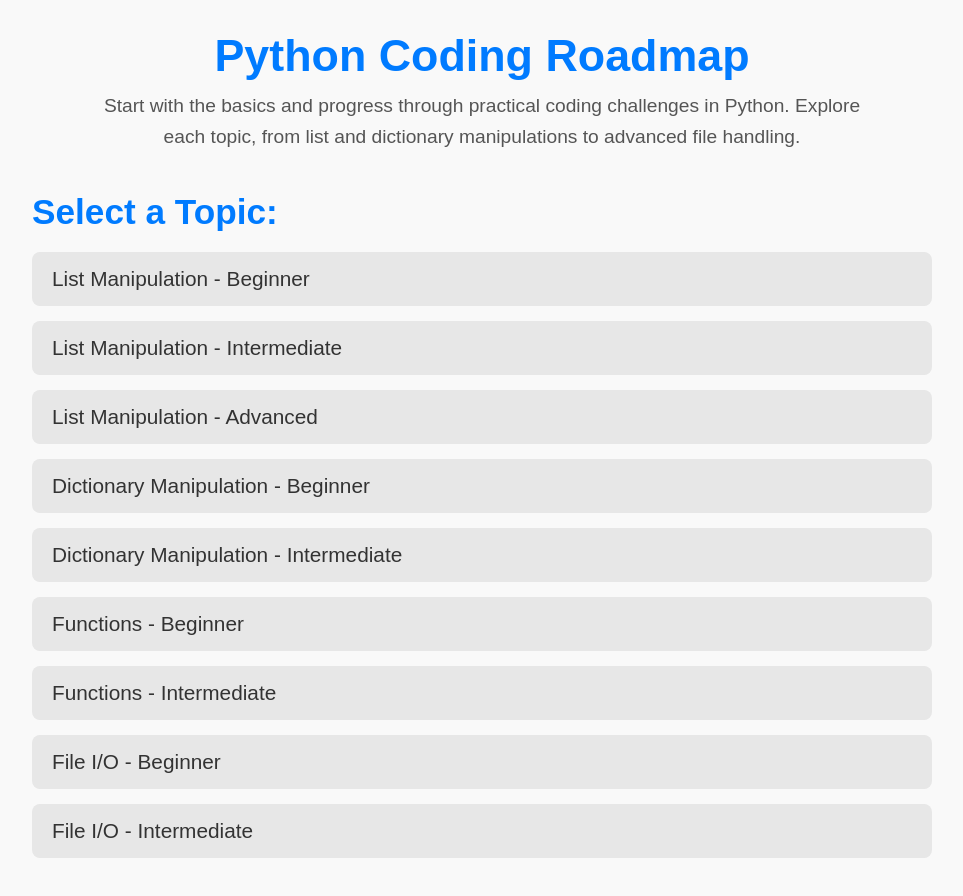
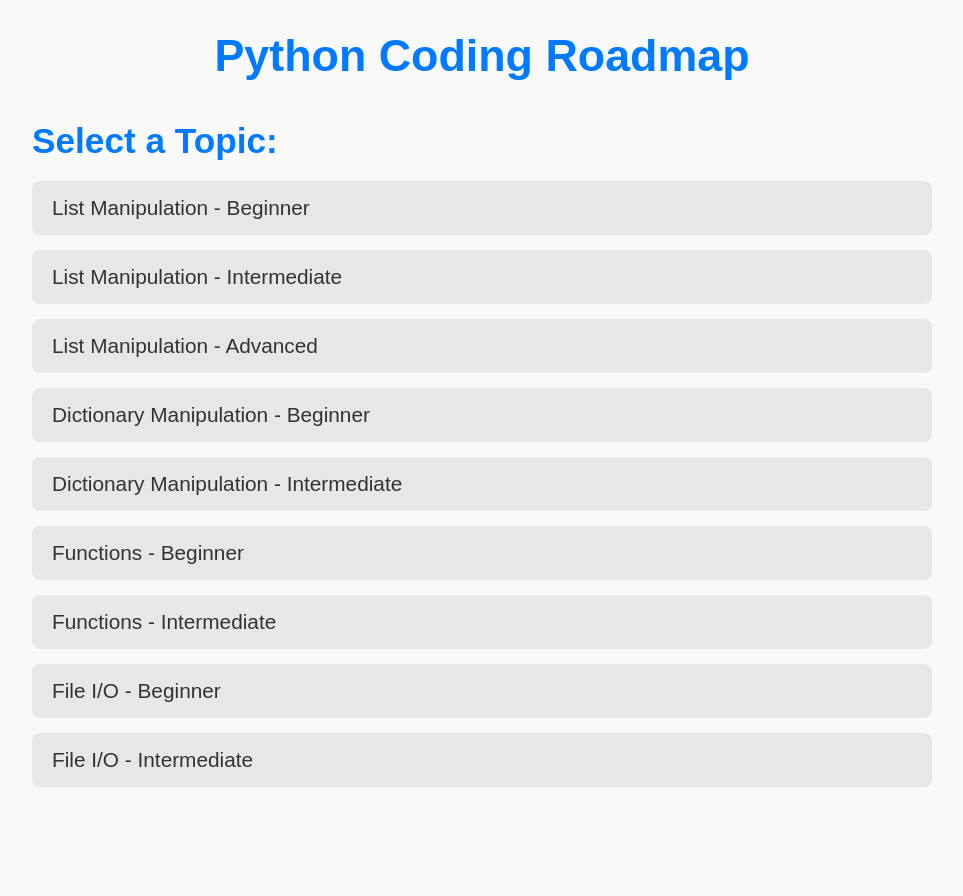
Before and after one commit to RohanTaheem20/Python, a plain HTML site: page index.html in a window 1280 px wide. Shown: the whole page, without its empty margins (158-1121 px from the left). After the commit the page ends 832 px from the top, so only its background shows below. Drawn offline with Linux system fonts and the light colour scheme.

Commit message:
Update index.html

```diff
--- a/index.html
+++ b/index.html
@@ -11,8 +11,7 @@
 <body>
   <header>
     <h1>Python Coding Roadmap</h1>
-    <p>Start with the basics and progress through practical coding challenges in Python. Explore each topic, from list
-      and dictionary manipulations to advanced file handling.</p>
+
   </header>
 
   <main>
```
